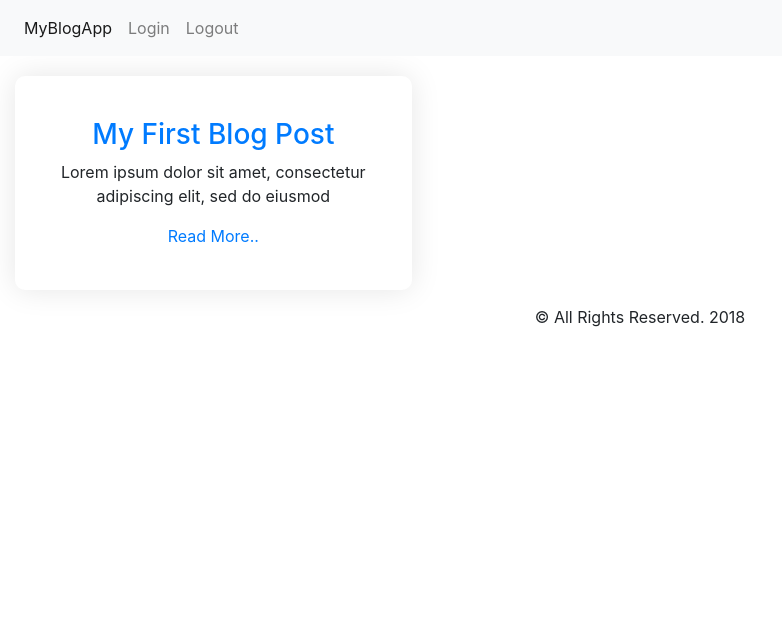
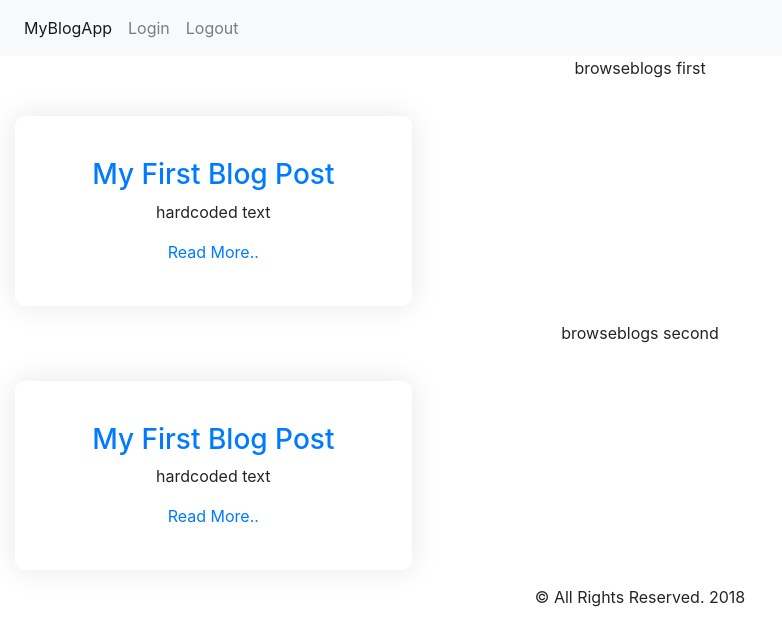
Before and after one commit to MarkCBall/myBlogAppReact, a React (Create React App) app: page / in a window 1280 px wide. Both pictures are taken after a click on the link "Read More..". Shown: the top 644 px of the page, without its empty margins (0-782 px from the left). Built offline with nearby package versions, Linux system fonts and the light colour scheme.

Commit message:
change view working

```diff
--- /dev/null
+++ b/src/components/BlogContents.js
@@ -0,0 +1,55 @@
+import React, { Component } from 'react';
+import SingleBlog from './singleBlog'
+import BrowseBlogs from './browseBlogs'
+import seedData from '../development/seedData'
+
+class BlogContents extends Component {
+    constructor(props){
+        super(props)
+        this.state ={
+          posts:seedData,
+          //activeSelection:null,
+          activeSelection:"X"
+        }
+        //console.log(this.state.posts[1])
+        //console.log("hello")
+      }
+
+    handleSelection() {
+        if (this.state.activeSelection == null){
+            this.setState({   activeSelection : "X"  } )
+            console.log("state set to x")
+        }
+        else{
+            this.setState({   activeSelection : null  } )
+            console.log("state set to null")
+        }
+    }
+
+
+
+
+
+    render() {
+        return (
+
+            <div>
+            {(this.state.activeSelection == null) ?
+
+                <BrowseBlogs handleSelection={this.handleSelection.bind(this)} />
+
+                ://else activeSelection is not null
+
+                <SingleBlog
+                    handleSelection={this.handleSelection.bind(this)}
+                />
+            }
+
+
+
+            </div>
+        );
+    };
+};
+
+export default BlogContents;
--- a/src/components/blogContents.js
+++ /dev/null
@@ -1,25 +0,0 @@
-import React, { Component } from 'react';
-
-class blogContents extends Component {
-    render() {
-        return (
-            <div class="row">
-                <div class="col col-xs-12">
-                    <div class="blog-grids">
-                        <div class="grid">
-                            <div class="entry-body">
-                                <h3><a href="#">My First Blog Post</a></h3>
-                                <p>Lorem ipsum dolor sit amet, consectetur adipiscing elit, sed do eiusmod</p>
-                                <div class="read-more-date">
-                                    <a href="#">Read More..</a>
-                                </div>
-                            </div>
-                        </div>
-                    </div>
-                </div>
-            </div>
-        );
-    };
-};
-
-export default blogContents;
--- /dev/null
+++ b/src/components/browseBlogs.js
@@ -0,0 +1,22 @@
+import React, { Component } from 'react';
+import SingleBlog from './singleBlog'
+
+class browseBlog extends Component {
+    // constructor(props){
+    //     super(props)
+    // }
+
+    render() {
+        return (
+            <div>
+            <p>browseblogs first</p>
+            <SingleBlog handleSelection={this.props.handleSelection}/>
+
+            <p>browseblogs second</p>
+            <SingleBlog/>
+            </div>
+        );
+    };
+};
+
+export default browseBlog;
--- a/src/components/navBar.js
+++ b/src/components/navBar.js
@@ -3,20 +3,20 @@ import React, { Component } from 'react';
 class navBar extends Component {
     render() {
         return (
-            <nav class="navbar sticky-top navbar-expand-lg navbar-light bg-light">
-                <button class="navbar-toggler" type="button" data-toggle="collapse" data-target="#navbarTogglerDemo01" aria-controls="navbarTogglerDemo01" aria-expanded="false" aria-label="Toggle navigation">
-                    <span class="navbar-toggler-icon"></span>
+            <nav className="navbar sticky-top navbar-expand-lg navbar-light bg-light">
+                <button className="navbar-toggler" type="button" data-toggle="collapse" data-target="#navbarTogglerDemo01" aria-controls="navbarTogglerDemo01" aria-expanded="false" aria-label="Toggle navigation">
+                    <span className="navbar-toggler-icon"></span>
                 </button>
-                <div class="collapse navbar-collapse" id="navbarTogglerDemo01">
-                    <ul class="navbar-nav mr-auto mt-2 mt-lg-0">
-                        <li class="nav-item active">
-                            <a class="nav-link" href="#">MyBlogApp <span class="sr-only">(current)</span></a>
+                <div className="collapse navbar-collapse" id="navbarTogglerDemo01">
+                    <ul className="navbar-nav ">
+                        <li className="nav-item active">
+                            <a className="nav-link" href="#">MyBlogApp <span className="sr-only">(current)</span></a>
                         </li>
-                        <li class="nav-item">
-                            <a class="nav-link" href="#">Login</a>
+                        <li className="nav-item">
+                            <a className="nav-link" href="#">Login</a>
                         </li>
-                        <li class="nav-item">
-                            <a class="nav-link" href="#">Logout</a>
+                        <li className="nav-item">
+                            <a className="nav-link" href="#">Logout</a>
                         </li>
                     </ul>
                 </div>
--- /dev/null
+++ b/src/components/singleBlog.js
@@ -0,0 +1,31 @@
+import React, { Component } from 'react';
+
+class singleBlog extends Component {
+    constructor(props){
+        super(props)
+        console.log("singleBlog constructor called")
+        console.log(this.props.handleSelection)
+    }
+
+    render() {
+        return (
+            <div className="row">
+                <div className="col col-xs-12">
+                    <div className="blog-grids">
+                        <div className="grid">
+                            <div className="entry-body">
+                                <h3><a href="#">My First Blog Post</a></h3>
+                                <p>hardcoded text</p>
+                                <div className="read-more-date">
+<a href="#" onClick={this.props.handleSelection}>Read More..</a>
+                                </div>
+                            </div>
+                        </div>
+                    </div>
+                </div>
+            </div>
+        );
+    };
+};
+
+export default singleBlog;
--- /dev/null
+++ b/src/development/seedData.js
@@ -0,0 +1,38 @@
+var seedData = [
+    { title: "My First Blog Post",
+      tags: ["blockchain", "web development"],
+      created_at: "2018-10-16T23:45:24.565Z",
+      slug: "my-first-blog-post",
+      content: "FIRST BLOG'S DATALorem ipsum dolor sit amet, consectetur adipiscing elit, sed do eiusmod \
+                 tempor incididunt ut labore et dolore magna aliqua. Nibh tellus molestie nunc \
+                 non blandit. Diam in arcu cursus euismod. Imperdiet nulla malesuada pellentesque \
+                 elit eget gravida. Sollicitudin tempor id eu nisl nunc mi ipsum. Tincidunt eget nullam \
+                 non nisi est sit amet facilisis. Volutpat est velit egestas dui id ornare arcu odio. \
+                 Nulla at volutpat diam ut venenatis tellus in metus. Commodo odio aenean sed adipiscing diam. \
+                 Tellus mauris a diam maecenas sed. Nisl rhoncus mattis rhoncus urna neque viverra justo. \
+                 Tempor orci dapibus ultrices in iaculis nunc. Sit amet nisl suscipit adipiscing.",
+      summary: "FIRST BLOG'S DATALoremLorem ipsum dolor sit amet, consectetur adipiscing elit, sed do eiusmod\
+                  tempor incididunt ut labore et dolore magna aliqua.Nibh tellus molestie nunc\
+                non blandit.",
+      image_url: "https://cdn0.tnwcdn.com/wp-content/blogs.dir/1/files/2018/01/Blockchain-Funds.png"
+    },
+    {
+        title: "My Second Blog Post",
+        tags: ["smart contracts"],
+        created_at: "2018-10-16T23:45:24.565Z",
+        slug: "my-second-blog-post",
+        content: "SECOND BLOG'S DATALorem ipsum dolor sit amet, consectetur adipiscing elit, sed do eiusmod \
+                 tempor incididunt ut labore et dolore magna aliqua. Nibh tellus molestie nunc \
+                 non blandit. Diam in arcu cursus euismod. Imperdiet nulla malesuada pellentesque \
+                 elit eget gravida. Sollicitudin tempor id eu nisl nunc mi ipsum. Tincidunt eget nullam \
+                 non nisi est sit amet facilisis. Volutpat est velit egestas dui id ornare arcu odio. \
+                 Nulla at volutpat diam ut venenatis tellus in metus. Commodo odio aenean sed adipiscing diam. \
+                 Tellus mauris a diam maecenas sed. Nisl rhoncus mattis rhoncus urna neque viverra justo. \
+                 Tempor orci dapibus ultrices in iaculis nunc. Sit amet nisl suscipit adipiscing.",
+        summary: "SECOND BLOG'S DATALorem ipsum dolor sit amet, consectetur adipiscing elit, sed do eiusmod\
+                  tempor incididunt ut labore et dolore magna aliqua.Nibh tellus molestie nunc\
+                non blandit.",
+        image_url: "https://cdn0.tnwcdn.com/wp-content/blogs.dir/1/files/2018/01/Blockchain-Funds.png"
+    }]
+
+    export default seedData;
```
Also changed, not shown: src/App.js (+6 -1 lines).
